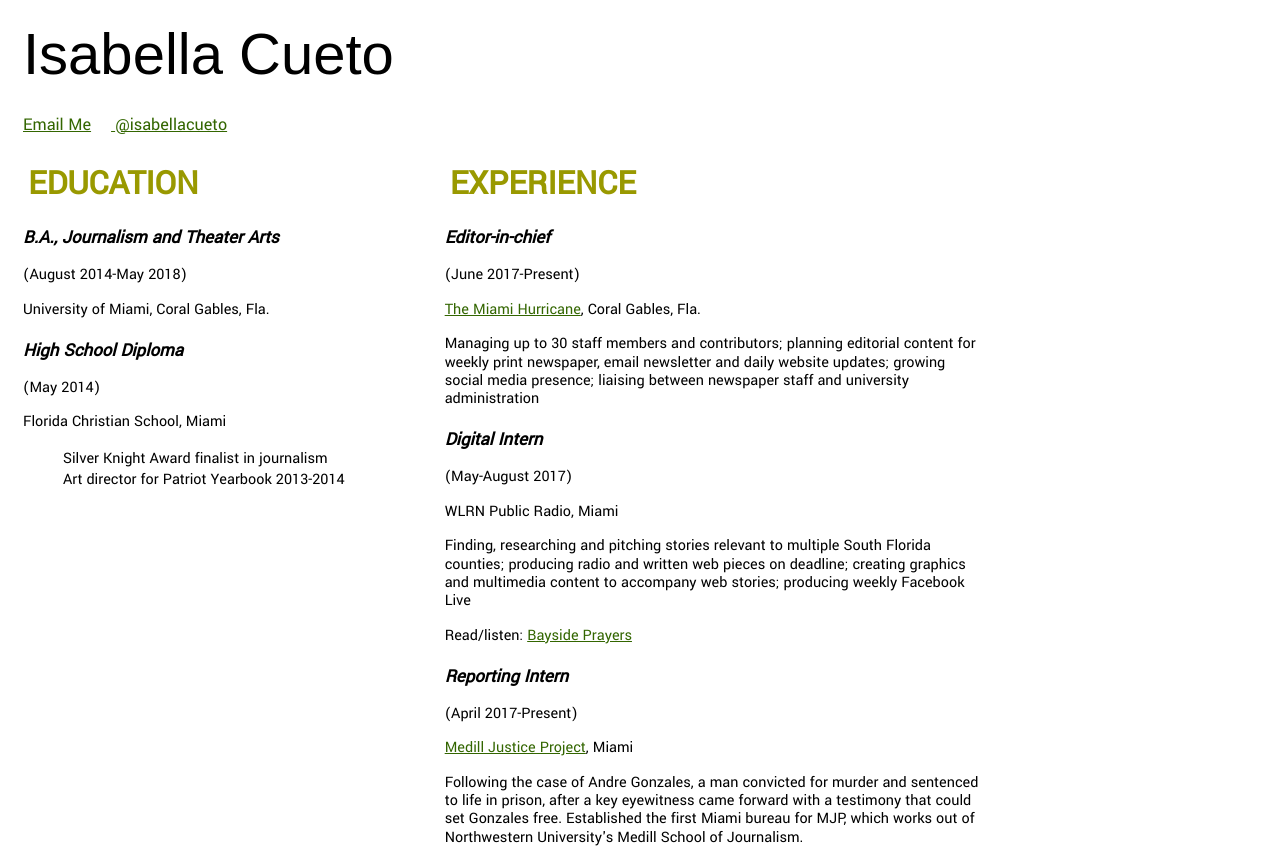
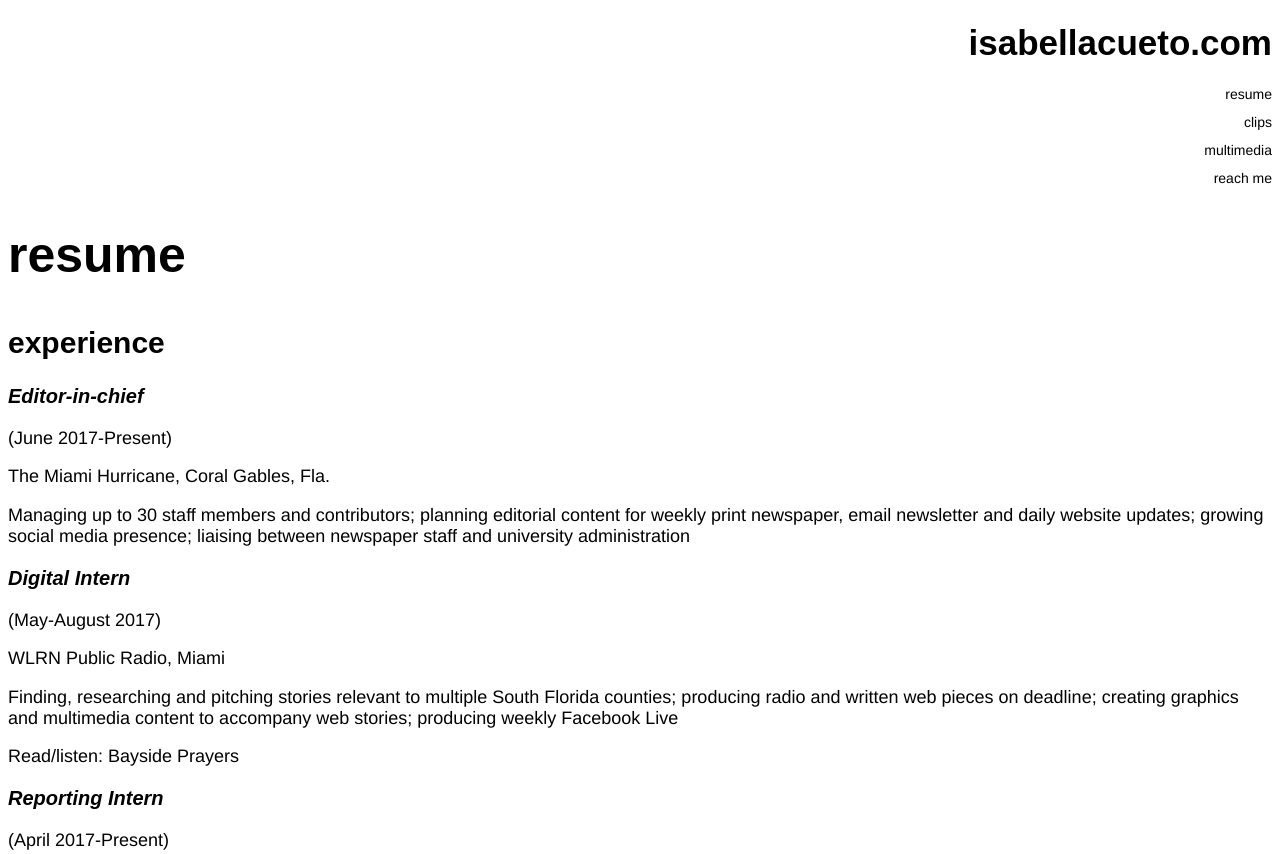
Before and after one commit to icueto1/icueto1.github.io, a plain HTML site: page resume.html in a window 1280 px wide. Shown: the top 854 px of the page. Drawn offline with Linux system fonts and the light colour scheme; a web font is replaced by a local one.

Commit message:
Add files via upload
final portfolio

```diff
--- a/resume.html
+++ b/resume.html
@@ -7,22 +7,24 @@
     <link href="style.css" rel="stylesheet"/>
 </head>
 
-<body div id="wrapper">
+<body>
   <header>
-    <h1>Isabella Cueto</h1>
-    <p><a href="mailto:isabellacueto1@gmail.com">Email Me</p>
-    <p><a href="https://twitter.com/isabellacueto">@isabellacueto</a></p>
+    <h1><a href="index.html">isabellacueto.com</h1>
+      <nav>
+        <p><a href="resume.html">resume</p>
+        <p><a href="clips.html">clips</p>
+        <p><a href="multimedia.html">multimedia</p>
+        <p><a href="reachme.html">reach me</p>
+      </nav>
   </header>
 
 <main>
-    <!-- <section id="reach-me">
-    <h2><strong>Reach Me</strong></h2> -->
-      <!-- <p>isabellacueto1@gmail.com</p>
-      <p> <a href="https://twitter.com/isabellacueto">Twitter</a></p> -->
-    <!-- </section> -->
+  <section>
+    <h1>resume</h1>
+  </section>
 
     <section id="experience">
-    <h2><strong>EXPERIENCE</strong></h2>
+      <h2><strong>experience</strong></h2>
       <article>
         <h3><em>Editor-in-chief</em></h3>
         <p>(June 2017-Present)</p>
@@ -61,7 +63,7 @@
     </section>
 
     <section id="education">
-    <h2><strong>EDUCATION</strong></h2>
+      <h2><strong>education</strong></h2>
       <article>
       <h3><em>B.A., Journalism and Theater Arts</em></h3>
         <p>(August 2014-May 2018)</p>
@@ -80,7 +82,7 @@
     </section>
 
     <section id="additional-skills">
-    <h2><strong>ADDITIONAL SKILLS</strong></h2>
+      <h2><strong>additional skills</strong></h2>
         <ul>
           <li>Fluency in Spanish</li>
           <li>Interviewing, transcribing, translating and editing</li>
@@ -94,11 +96,5 @@
       </section>
     </main>
 
-  <footer id="more">
-    <h3><strong>See more of my work <a href="https://isabellacueto.contently.com/"> here.</a></strong></h3>
-    <!-- <p>See more of my work<a href="https://isabellacueto.contently.com/"> here.</a></p> -->
-  </footer>
-
   </body>
-
 </html>
--- a/style.css
+++ b/style.css
@@ -1,126 +1,71 @@
-@import url('https://fonts.googleapis.com/css?family=Bungee+Inline|News+Cycle|Work+Sans|Yantramanav');
 
-body{
-  font-family: "Yantramanav", sans-serif;
-  font-weight: 500;
-  color: black;
+body {
+  font-family: "Helvetica","Arial",sans-serif;
+  color: rgb(0, 0, 0);
 }
 
-/*body main #reach-me {
-  grid-row: 1 / span 1;
-}*/
-
-a{
-  color: rgb(51,102,0);
+a {
+  color: rgb(0, 0, 0);
+  text-decoration: none;
 }
 
 a:visited {
-  color: rgb(204,204,0);
+  color: orange;
 }
 
 a:hover {
-  color: rgb(153,76,0);
-}
-
-a:active{
   color: pink;
 }
 
-p{
-  line-height: 1.15;
-  /*padding: 0;*/
+a:active {
+  color: lavender;
 }
 
-/*header nav li {
-  display: inline-block;
+p {
+  color: rgb(0, 0, 0);
+  line-height: 1.15;
+  font-size: 18px;
 }
 
-header nav li::after{
-  content: " ....  "
-  padding: 0 15px;
-}*/
+header h1 {
+  font-family: "Arial", sans-serif;
+  font-size: 35px;
+  color: rgb(0, 0, 0);
+  text-align: right;
+}
 
-/*header {
-  margin: 0 15px;
-}*/
+header a {
+  color: rgb(0, 0, 0);
+}
+
+header a:visited {
+  color: rgb(0, 0, 0);
+}
+
+header a:hover {
+  color: gray;
+}
 
 header p {
-  display: inline-block;
-  font-size: 18px;
-  margin-bottom: 20px;
-}
-
-header p:after {
-  content: "  ";
-  padding: 0 10px;
+  text-align: right;
+  line-height: 1.0;
+  font-size: 14px;
 }
 
 h1 {
-  font-family: "Bungee Inline", sans-serif;
-  font-weight: 400;
-  font-size: 58px;
-  /*text-align: center;*/
-  color: black;
-  margin-top: 20px;
-  margin-bottom: 10px;
+  font-family: "Arial", sans-serif;
+  font-size: 50px;
+  color: rgb(0, 0, 0);
 }
 
-h2{
-  font-family: "Yantramanav", sans-serif;
-  font-weight: 900;
-  color: rgb(153, 153, 0);
-  font-size: 35px;
-  margin: 5px;
-  /*margin: 0 10px;*/
+h2 {
+  font-family: "Arial", sans-serif;
+  font-size: 30px;
+  color: rgb(0, 0, 0);
 }
 
-h3{
-  font-family: "Yantramanav", sans-serif;
-  font-weight: 900;
-  margin-bottom: 5px;
+h3 {
+  font-family: "Arial" , sans-serif;
+  font-size: 20px;
+  color: rgb(0, 0, 0);
 }
-
-ul li{
-  list-style: none;
-}
-
-main{
-  display: grid;
-  grid-template-columns: 1 fr 580px;
-  /*grid-template-rows: 1;*/
-  grid-column-gap:100px;
-}
-
-#education {
-  grid-column: 1;
-  grid-row: 2 / 1;
-}
-
-#additional-skills {
-  grid-column: 2;
-  grid-row: 2 / span 1;
-}
-
-#experience {
-  grid-column: 2;
-}
-
-/*#more {
-  margin: 0 15px;
-}*/
-
-#wrapper{
-  max-width: 960px;
-  padding-left: 15px;
-  /*margin: 0 auto;*/
-}
-
-#more{
-  /*background-color: rgb(153, 153, 0);*/
-  /*grid-column: 3;
-  grid-row: 3 / span 1;*/
-  text-align: center;
-  font-size: 20px;
-  margin-left: 150px;
-  margin-top: 40px;
-}
```
Also changed, not shown: clips.html (added, +62 -0 lines), index.html (+26 -15 lines), multimedia.html (added, +54 -0 lines), reachme.html (added, +33 -0 lines). Lines whose indentation alone changed are shown as unchanged.
